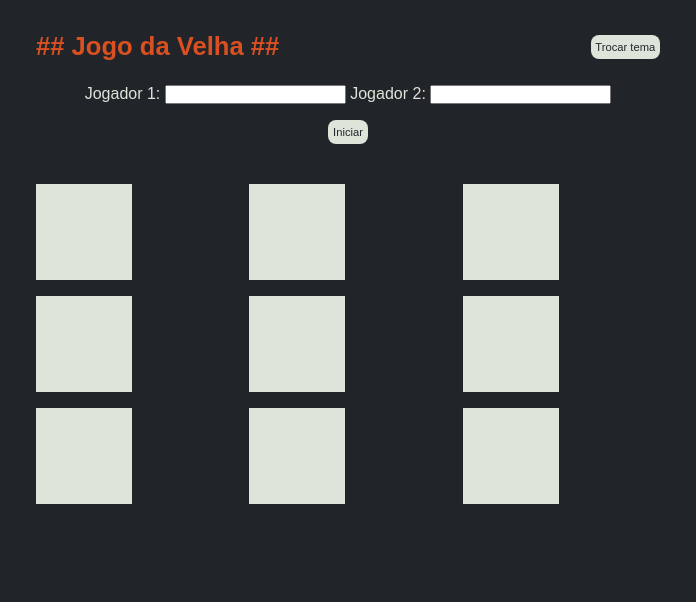
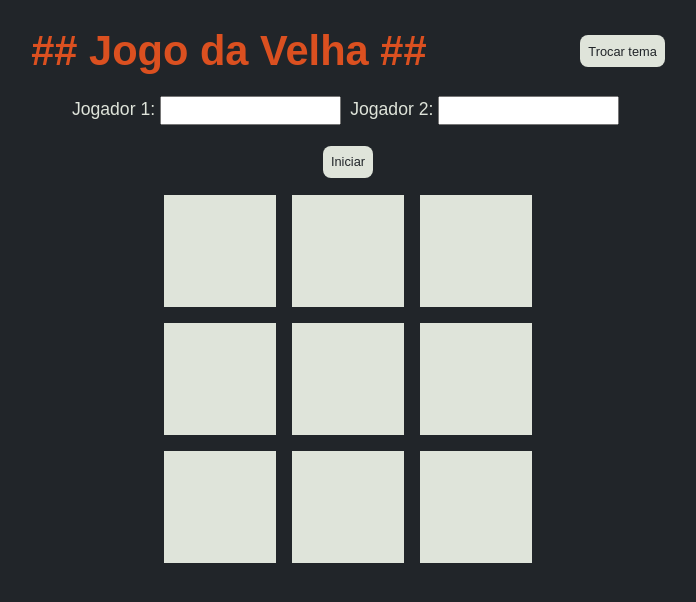
Before and after one commit to developeryago/project-jogo-da-velha, a plain HTML site: page index.html in a window 1280 px wide. Shown: the whole page, without its empty margins (292-988 px from the left). Drawn offline with Linux system fonts and the light colour scheme.

Commit message:
criação de media queries para pequenas telas e grandes telas

```diff
--- a/index.html
+++ b/index.html
@@ -6,7 +6,7 @@
     <meta name="viewport" content="width=device-width, initial-scale=1.0">
     <title>Jogo da Velha</title>
     <link rel="stylesheet" href="styles/style.css" media="all">
-
+    <link rel="stylesheet" href="styles/media-query.css" media="screen">
     <script src="scripts/script.js" defer></script>
 </head>
 <body>
--- /dev/null
+++ b/styles/media-query.css
@@ -0,0 +1,63 @@
+@charset "UTF-8";
+
+@media screen and (min-width: 24rem){
+    header{
+        font-size: 0.8rem;
+    }
+
+    #switchTheme, #players button{
+        height: 1.4rem;
+    }
+
+    #players label {
+        font-size: 1rem;
+    }
+
+    #players input {
+        margin-right: 2.3rem;
+        height: 1rem;
+    }
+
+    div#tralha {
+        grid-template-columns: 1fr 1fr 1fr;
+        max-width: 20rem;
+    }
+
+
+}
+
+@media screen and (min-width: 35rem){
+    main{
+        margin: 0 auto;
+    }
+    header{
+        font-size: 1.3rem;
+        padding: .5rem 0;
+    }
+
+    #switchTheme, #players button{
+        font-size: .8rem;
+        height: 2rem;
+        padding: .5rem ;
+    }
+
+    #players input {
+        margin-bottom: 1.3rem;
+        margin-right: .3rem;
+        height: 1.8rem;
+    }
+
+    #players label {
+        font-size: 1.1rem;
+    }
+
+    div#tralha{
+        grid-template-columns: 0fr 0fr 0fr;
+        grid-template-rows: 1fr 1fr 1fr;
+        max-width: 23rem;
+    }
+    div#tralha span{
+        width: 7rem;
+        height: 7rem;
+    }
+}
--- a/styles/style.css
+++ b/styles/style.css
@@ -20,14 +20,14 @@ body{
 }
 
 main{
-    padding: 1.5rem;
+    padding: 1.2rem;
     height: 100vh;
     max-width: 42rem;
     margin: auto;
 }
 header{
     font-size: .8rem;
-    padding: .5rem 0;
+    padding: .3rem 0;
     color: var(--cor-laranja);
 }
 
@@ -35,7 +35,7 @@ header{
     padding: .3rem;
     border-radius: .50rem;
     border: none;
-    height: 1.5rem;
+    height: 1.3rem;
     font-size: .7rem;
     color: var(--cor-escura);
     background-color: var(--cor-clara);
@@ -47,12 +47,12 @@ header{
 }
 
 #players{
-    padding: 1rem;
+    padding: .8rem .8rem .5rem .8rem;
     text-align: center;
 }
 
 #players input {
-    margin-bottom: 1rem;
+    margin-bottom: .5rem;
 }
 
 #players button {
@@ -62,8 +62,8 @@ header{
 
 div#turn {
     text-align: center;
-    padding: .5rem;
-    margin-bottom: .5rem;
+    padding-bottom: .6rem;
+
 }
 div#tralha {
     display: grid;
@@ -76,8 +76,8 @@ div#tralha {
 div#tralha span {
     display: grid;
     place-content: center;
-    height: 6rem;
-    width: 6rem;
+    width: 5.5rem;
+    height: 5.5rem;
     font-size: 3rem;
     text-align: center;
     background-color: var(--cor-clara);
```
